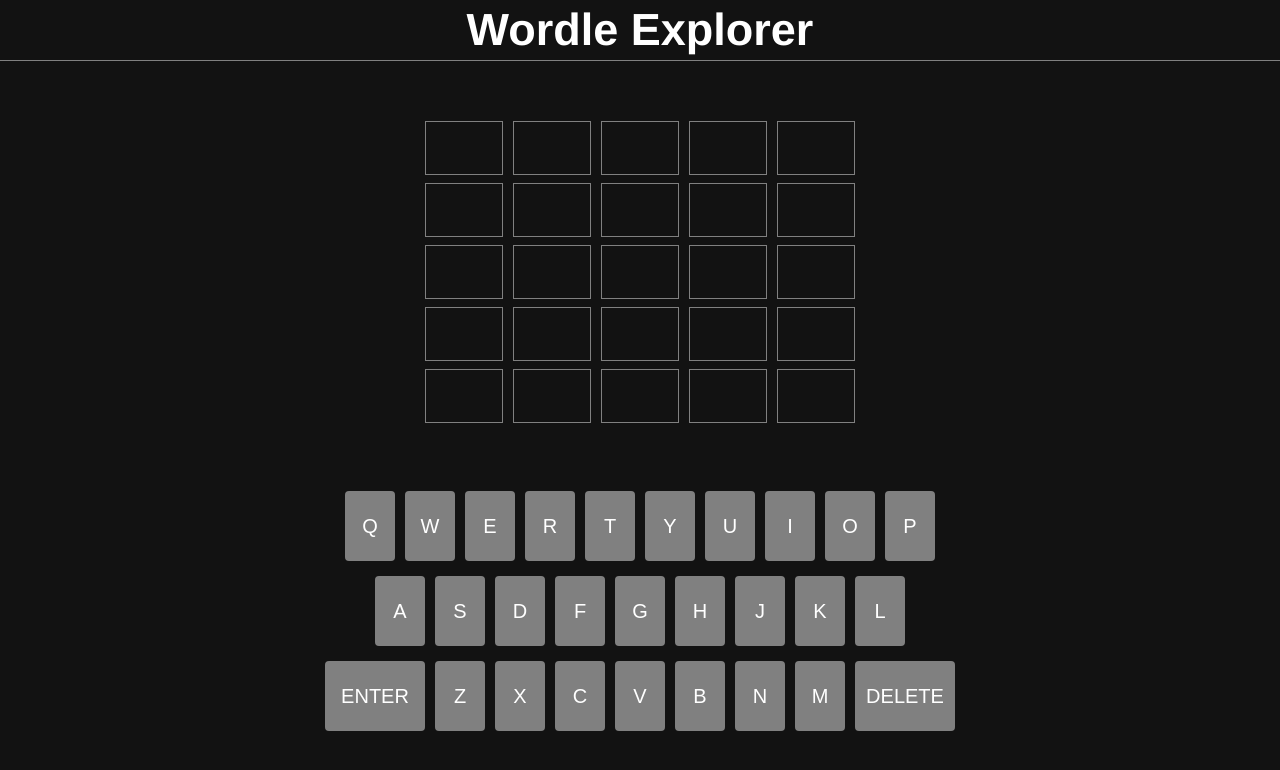
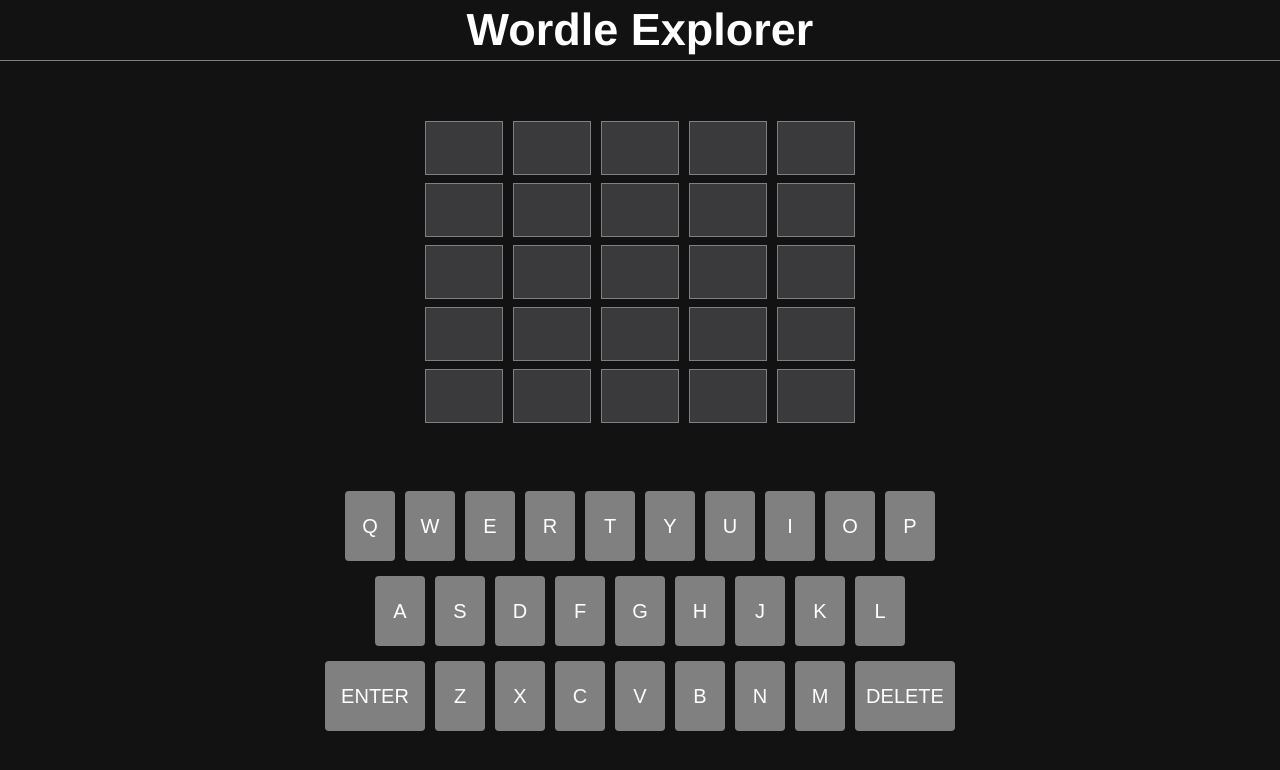
Before and after one commit to Dexeraz/wordle-explorer, a React (Vite) app: page / in a window 1280 px wide. Shown: the top 770 px of the page. Built offline with nearby package versions, Linux system fonts and the light colour scheme.

Commit message:
Detecting if the typed letter is correct / almost correct or not used

```diff
--- a/src/App.tsx
+++ b/src/App.tsx
@@ -10,6 +10,8 @@
 function App() {
   const [board, setBoard] = useState<any>(boardDefault);
   const [currAttempt, setCurrAttempt] = useState({ attempt: 0, letterPos: 0 });
+
+  const correctWord = "RIGHT";
 
   const onEnter = () => {
     if (currAttempt.letterPos < 5) {
@@ -57,6 +59,7 @@
           onSelectLetter,
           onDelete,
           onEnter,
+          correctWord,
         }}
       >
         <div className="game">
--- a/src/components/Letter.tsx
+++ b/src/components/Letter.tsx
@@ -7,10 +7,22 @@
 };
 
 const Letter = (props: Props) => {
-  const { board } = useContext(AppContext);
+  const { board, correctWord } = useContext(AppContext);
   const letter = board[props.attemptVal][props.letterPos];
 
-  return <div className="letter">{letter}</div>;
+  const correct = correctWord[props.letterPos] === letter;
+
+  //if it is not correct letter for this position, and it is not empty the and the typed letter is somewhere then it is yellow
+  const almost = !correct && letter !== "" && correctWord.includes(letter);
+
+  //if it is correct, then correct if not then is it almost, if not the we set error
+  const letterState = correct ? "correct" : almost ? "almost" : "error";
+
+  return (
+    <div className="letter" id={letterState}>
+      {letter}
+    </div>
+  );
 };
 
 export default Letter;
--- a/src/index.css
+++ b/src/index.css
@@ -106,3 +106,15 @@
 #big {
   width: 100px;
 }
+
+#correct {
+  background-color: #528d4e;
+}
+
+#almost {
+  background-color: #b49f39;
+}
+
+#error {
+  background-color: #3a393c;
+}
```
